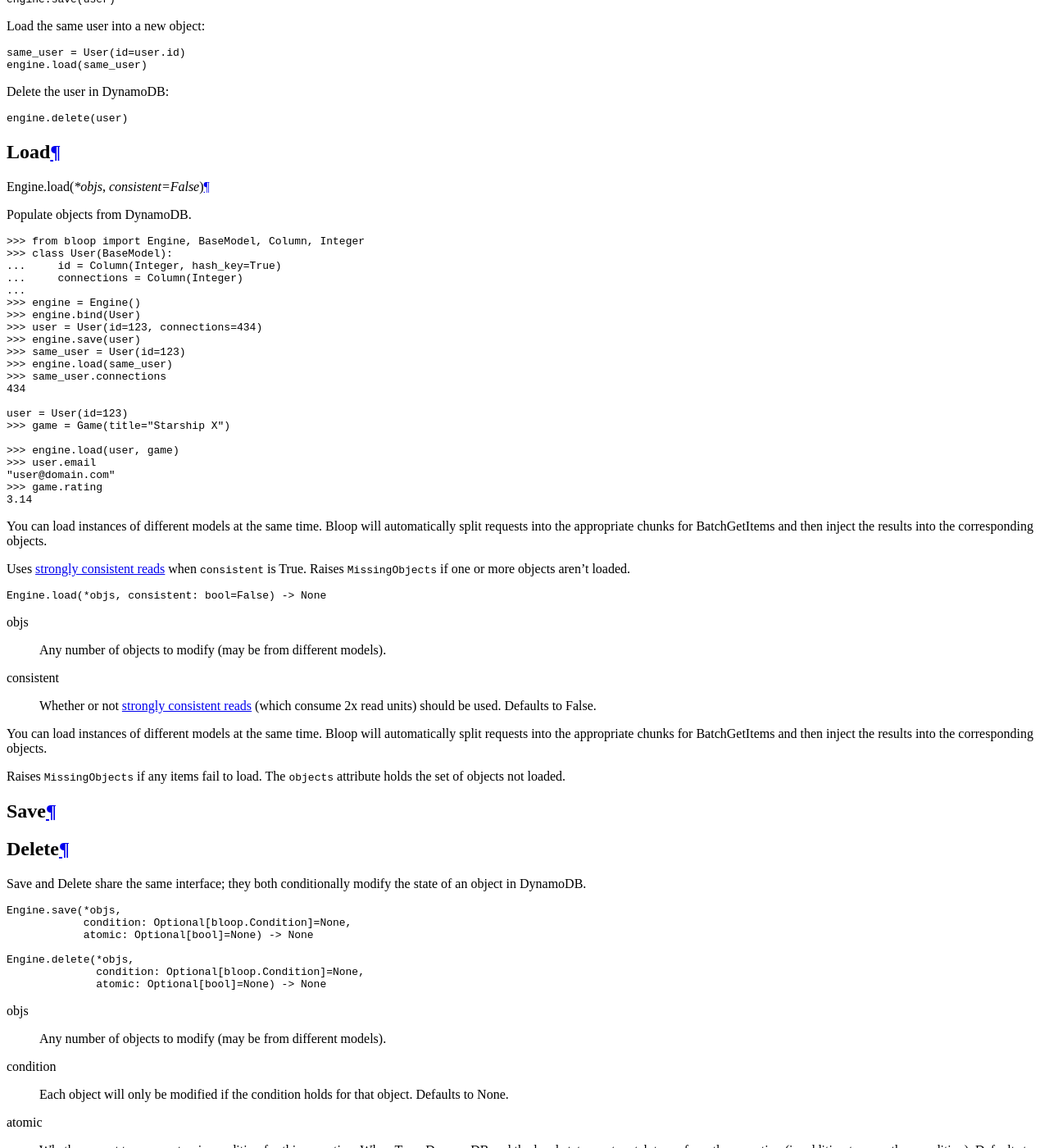
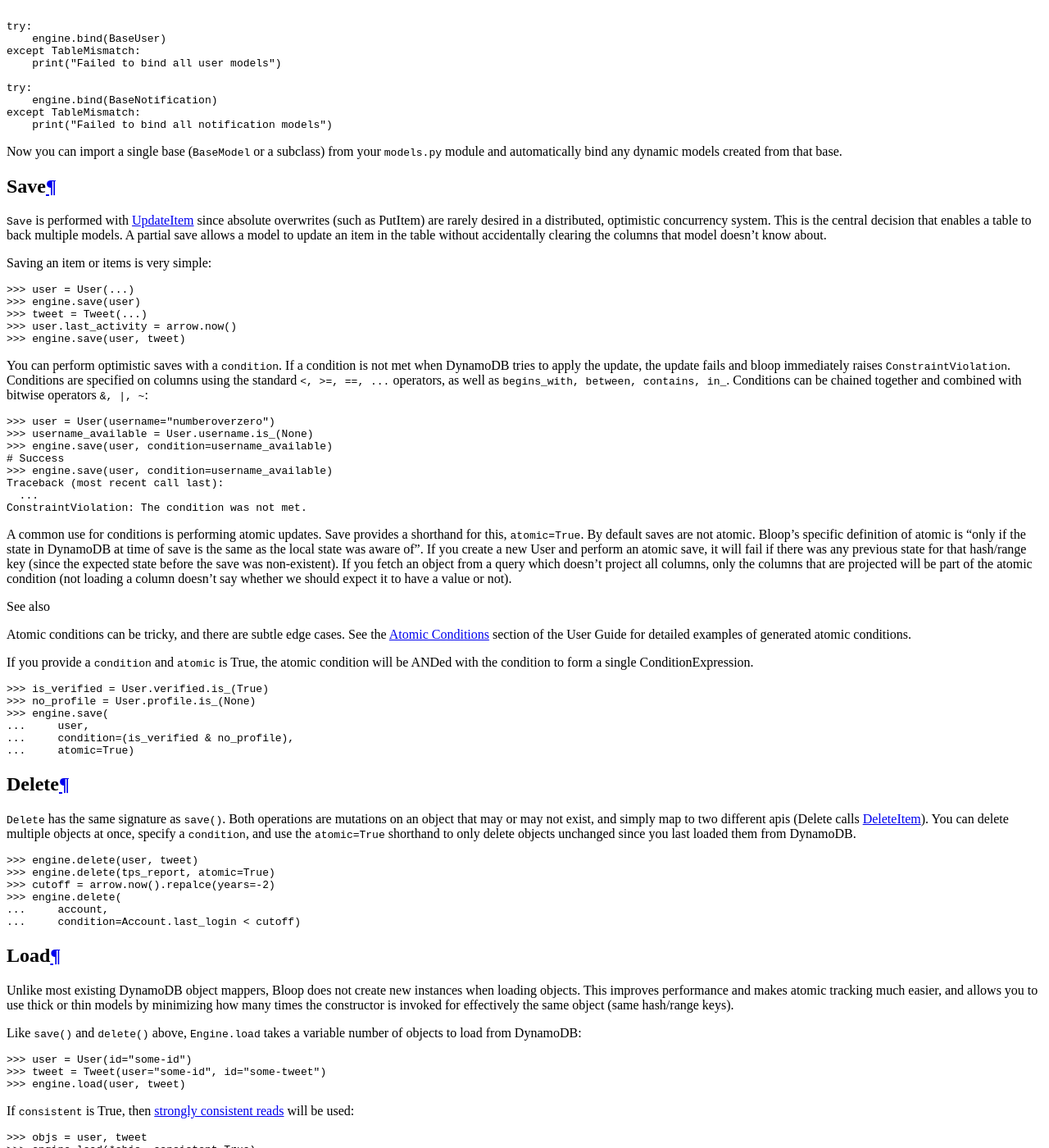
Before and after one commit to numberoverzero/bloop, a Sphinx documentation site: the page built from docs/user/engine.rst, in a window 1280 px wide and 1400 px high, scrolled down 1309 px. Shown: the whole window at 82% size. Built offline with Sphinx 7.4.7 and the Read the Docs theme 2.0.0, drawn with Linux system fonts in a browser that asks for light colours; some of the changed text lies outside the part shown.

Commit message:
Rewrite user guide 'Using the Engine'
Next step is cleaning up 'Query and Scan' and 'Streams', and then
probably moving them into the 'Using the Engine' section.  And
renaming that section, because it's not a great name.

```diff
--- a/docs/user/engine.rst
+++ b/docs/user/engine.rst
@@ -1,126 +1,66 @@
 Using the Engine
 ^^^^^^^^^^^^^^^^
 
-All loading, saving, and deleting is done through a :class:`~bloop.engine.Engine`.
+The :class:`~bloop.engine.Engine` is the main way you'll interact with DynamoDB (and DynamoDBStreams).
+Once you've :ref:`defined some models <define-models>`, you're ready to start
+:func:`loading <bloop.engine.Engine.load>`, :func:`saving <bloop.engine.Engine.save>` and
+:func:`querying <bloop.engine.Engine.query>`.
 
-Reusing the model from :ref:`define-models`:
+.. attention::
+
+    This section uses the same ``User`` model from the previous section.  If you've haven't already done so,
+    :ref:`go back <define-models>` and set that up.
+
+
+======
+ Bind
+======
+
+As noted in the previous section, every model must first be bound to a backing table with
+:func:`Engine.bind <bloop.engine.Engine.bind>` before we can interact with instances in DynamoDB.
+
+When an engine binds a model, it also binds all non-abstract subclasses.  This means you can bind all models in one
+call, centralizing any error handling or table correction.  For example, you may have specialized models for users,
+notifications, and impressions.  Each of these can be grouped with an abstract base, and then all specialized models
+created at once:
 
 .. code-block:: python
 
-    from bloop import (
-        BaseModel, Boolean, Column, DateTime, String,
-        UUID, GlobalSecondaryIndex)
+    class BaseUser(BaseModel):
+        class Meta:
+            abstract = True
 
-    class User(BaseModel):
-        id = Column(UUID, hash_key=True)
-        email = Column(String)
-        created_on = Column(DateTime)
-        verified = Column(Boolean)
-        profile = Column(String)
+    class BaseNotification(BaseModel):
+        class Meta:
+            abstract = True
 
-        by_email = GlobalSecondaryIndex(
-            projection="keys", hash_key="email")
+    ...
 
-You can create a new instance with the base ``__init__``:
+    class Admin(BaseUser):
+        ...
 
-.. code-block:: python
+    class Moderator(BaseUser):
+        ...
 
-    import arrow, uuid
+    class PriorityNotification(BaseNotification):
+        ...
 
-    user = User(id=uuid.uuid4(),
-                email="user@domain.com",
-                created_on=arrow.now())
+    class EmailNotification(BaseNotification):
+        ...
 
-You'll need an engine to persist the user:
 
-.. code-block:: python
+    try:
+        engine.bind(BaseUser)
+    except TableMismatch:
+        print("Failed to bind all user models")
 
-    from bloop import Engine
-    engine = Engine()
-    engine.bind(BaseModel)
+    try:
+        engine.bind(BaseNotification)
+    except TableMismatch:
+        print("Failed to bind all notification models")
 
-Save to DynamoDB:
-
-.. code-block:: python
-
-    engine.save(user)
-
-Load the same user into a new object:
-
-.. code-block:: python
-
-    same_user = User(id=user.id)
-    engine.load(same_user)
-
-Delete the user in DynamoDB:
-
-.. code-block:: python
-
-    engine.delete(user)
-
-======
- Load
-======
-
-.. function:: Engine.load(*objs, consistent=False)
-
-Populate objects from DynamoDB.
-
-.. code-block:: pycon
-
-    >>> from bloop import Engine, BaseModel, Column, Integer
-    >>> class User(BaseModel):
-    ...     id = Column(Integer, hash_key=True)
-    ...     connections = Column(Integer)
-    ...
-    >>> engine = Engine()
-    >>> engine.bind(User)
-    >>> user = User(id=123, connections=434)
-    >>> engine.save(user)
-    >>> same_user = User(id=123)
-    >>> engine.load(same_user)
-    >>> same_user.connections
-    434
-
-    user = User(id=123)
-    >>> game = Game(title="Starship X")
-
-    >>> engine.load(user, game)
-    >>> user.email
-    "user@domain.com"
-    >>> game.rating
-    3.14
-
-You can load instances of different models at the same time.  Bloop will automatically split requests into the
-appropriate chunks for BatchGetItems and then inject the results into the corresponding objects.
-
-Uses `strongly consistent reads`__ when ``consistent`` is True.
-Raises :exc:`~bloop.exceptions.MissingObjects` if one or more objects aren't loaded.
-
-__ http://docs.aws.amazon.com/amazondynamodb/latest/developerguide/HowItWorks.ReadConsistency.html
-
-.. code-block:: python
-
-    Engine.load(*objs, consistent: bool=False) -> None
-
-.. attribute:: objs
-    :noindex:
-
-    Any number of objects to modify (may be from different models).
-
-.. attribute:: consistent
-    :noindex:
-
-    Whether or not `strongly consistent reads`__ (which consume 2x read units) should be used.
-    Defaults to False.
-
-    __ http://docs.aws.amazon.com/amazondynamodb/latest/developerguide/HowItWorks.ReadConsistency.html
-
-You can load instances of different models at the same time.  Bloop will automatically split requests into the
-appropriate chunks for BatchGetItems and then inject the results into the corresponding objects.
-
-Raises :exc:`~bloop.exceptions.MissingObjects` if any items fail to load.  The ``objects``
-attribute holds the set of objects not loaded.
+Now you can import a single base (:class:`~bloop.models.BaseModel` or a subclass) from your ``models.py`` module
+and automatically bind any dynamic models created from that base.
 
 .. _user-engine-save:
 
@@ -128,72 +68,122 @@ attribute holds the set of objects not loaded.
  Save
 ======
 
+:func:`Save <bloop.engine.Engine.save>` is performed with `UpdateItem`_ since absolute overwrites (such as PutItem)
+are rarely desired in a distributed, optimistic concurrency system.  This is the central decision that enables a
+table to back multiple models.  A partial save allows a model to update an item in the table without accidentally
+clearing the columns that model doesn't know about.
+
+Saving an item or items is very simple:
+
+.. code-block:: pycon
+
+    >>> user = User(...)
+    >>> engine.save(user)
+    >>> tweet = Tweet(...)
+    >>> user.last_activity = arrow.now()
+    >>> engine.save(user, tweet)
+
+You can perform optimistic saves with a ``condition``.  If a condition is not met when DynamoDB tries to apply the
+update, the update fails and bloop immediately raises :exc:`~bloop.exceptions.ConstraintViolation`.  Conditions are
+specified on columns using the standard ``<, >=, ==, ...`` operators, as well as
+``begins_with, between, contains, in_``.  Conditions can be chained together and combined with bitwise operators
+``&, |, ~``:
+
+.. code-block:: pycon
+
+    >>> user = User(username="numberoverzero")
+    >>> username_available = User.username.is_(None)
+    >>> engine.save(user, condition=username_available)
+    # Success
+    >>> engine.save(user, condition=username_available)
+    Traceback (most recent call last):
+      ...
+    ConstraintViolation: The condition was not met.
+
+A common use for conditions is performing atomic updates.  Save provides a shorthand for this, ``atomic=True``.  By
+default saves are not atomic.  Bloop's specific definition of atomic is "only if the state in DynamoDB at time of
+save is the same as the local state was aware of".  If you create a new User and perform an atomic save, it will
+fail if there was any previous state for that hash/range key (since the expected state before the save was
+non-existent).  If you fetch an object from a query which doesn't project all columns, only the columns that are
+projected will be part of the atomic condition (not loading a column doesn't say whether we should expect it to have
+a value or not).
+
+.. seealso::
+
+    Atomic conditions can be tricky, and there are subtle edge cases.  See the :ref:`Atomic Conditions <atomic>`
+    section of the User Guide for detailed examples of generated atomic conditions.
+
+If you provide a ``condition`` and ``atomic`` is True, the atomic condition will be ANDed with the condition to
+form a single ConditionExpression.
+
+.. code-block:: pycon
+
+    >>> is_verified = User.verified.is_(True)
+    >>> no_profile = User.profile.is_(None)
+    >>> engine.save(
+    ...     user,
+    ...     condition=(is_verified & no_profile),
+    ...     atomic=True)
+
+.. _UpdateItem: http://docs.aws.amazon.com/amazondynamodb/latest/APIReference/API_UpdateItem.html
+
 .. _user-engine-delete:
 
 ========
  Delete
 ========
 
-Save and Delete share the same interface; they both conditionally modify the state of an object in DynamoDB.
+:func:`Delete <bloop.engine.Engine.delete>` has the same signature as :func:`~bloop.engine.Engine.save`.  Both
+operations are mutations on an object that may or may not exist, and simply map to two different apis (Delete calls
+`DeleteItem`_).  You can delete multiple objects at once, specify a ``condition``, and use the ``atomic=True``
+shorthand to only delete objects unchanged since you last loaded them from DynamoDB.
 
-.. code-block:: python
+.. code-block:: pycon
 
-    Engine.save(*objs,
-                condition: Optional[bloop.Condition]=None,
-                atomic: Optional[bool]=None) -> None
+    >>> engine.delete(user, tweet)
+    >>> engine.delete(tps_report, atomic=True)
+    >>> cutoff = arrow.now().repalce(years=-2)
+    >>> engine.delete(
+    ...     account,
+    ...     condition=Account.last_login < cutoff)
 
-    Engine.delete(*objs,
-                  condition: Optional[bloop.Condition]=None,
-                  atomic: Optional[bool]=None) -> None
+.. _DeleteItem: http://docs.aws.amazon.com/amazondynamodb/latest/APIReference/API_DeleteItem.html
 
-.. attribute:: objs
-    :noindex:
+======
+ Load
+======
 
-    Any number of objects to modify (may be from different models).
+Unlike most existing DynamoDB object mappers, Bloop does not create new instances when loading objects.
+This improves performance and makes atomic tracking much easier, and allows you to use thick or thin models by
+minimizing how many times the constructor is invoked for effectively the same object (same hash/range keys).
 
-.. attribute:: condition
-    :noindex:
+Like :func:`~bloop.engine.Engine.save` and :func:`~bloop.engine.Engine.delete` above,
+:func:`Engine.load <bloop.engine.Engine.load>` takes a variable number of objects to load from DynamoDB:
 
-    Each object will only be modified if the condition holds for that object.  Defaults to None.
+.. code-block:: pycon
 
-.. attribute:: atomic
-    :noindex:
+    >>> user = User(id="some-id")
+    >>> tweet = Tweet(user="some-id", id="some-tweet")
+    >>> engine.load(user, tweet)
 
-    Whether or not to use an atomic condition for this operation.  When True, DynamoDB and the local state must match
-    to perform the operation (in addition to any other condition).  Defaults to False.
+If ``consistent`` is True, then `strongly consistent reads`__ will be used:
 
-.. _save-delete-conditions:
+.. code-block:: pycon
 
------------------------
- Conditions and Atomic
------------------------
+    >>> objs = user, tweet
+    >>> engine.load(*objs, consistent=True)
 
-:ref:`Conditions <conditions>` are expressed with the usual python comparisons (``<=``, ``>``, ``==``, ...)
-as well as a few methods such as ``begins_with``, ``between``, and ``is_``.
+If any objects aren't loaded, Bloop raises :exc:`~bloop.exceptions.MissingObjects`:
 
-For example, if the user must be verified in order to change their profile:
+.. code-block:: pycon
 
-.. code-block:: python
+    >>> user = User(username="not-real")
+    >>> engine.load(user)
+    Traceback (most recent call last):
+      ...
+    MissingObjects: Failed to load some objects.
 
-    def update_profile(user_id, new_profile):
-        user = User(id=user_id)
-        engine.load(user)
+You can access :data:`MissingObjects.objects <bloop.exceptions.MissingObjects.objects>` to see which objects failed
+to load.
 
-        user.profile = new_profile
-
-        # "is_" aliases "==" for equality tests against singletons
-        # https://www.python.org/dev/peps/pep-0008/#id49
-        is_verified = User.verified.is_(True)
-
-        # Throws bloop.ConstraintViolation on failure
-        engine.save(user, condition=is_verified)
-
-This is much better than checking the ``verified`` property locally, since the property could change in DynamoDB
-between when the user is loaded and when the save is executed.
-
-When ``atomic`` is True, Bloop inserts a condition (or ANDs with a user-provided condition) that requires the state in
-DynamoDB to match the last state that was loaded from DynamoDB.  For new objects, an atomic save requires that the
-object not exist in DynamoDB.
-
-Atomics can be tricky.  The generated atomic condition for an object returned from a query against an index
-that doesn't project all columns will only include the projected columns.
+__ http://docs.aws.amazon.com/amazondynamodb/latest/developerguide/HowItWorks.ReadConsistency.html
--- a/docs/user/models.rst
+++ b/docs/user/models.rst
@@ -160,7 +160,7 @@ is ``None``.  To enable a stream with both new and old images, use:
             "include": ["new", "old"]
         }
 
-See the :ref:`streams` section of the user guide to get started.  Streams are awesome.
+See the :ref:`user-streams` section of the user guide to get started.  Streams are awesome.
 
 ---------------------
  Model Introspection
--- a/docs/user/query.rst
+++ b/docs/user/query.rst
@@ -1,3 +1,5 @@
+.. _user-query-scan:
+
 Query and Scan
 ^^^^^^^^^^^^^^
 
--- a/docs/user/streams.rst
+++ b/docs/user/streams.rst
@@ -1,4 +1,4 @@
-.. _streams:
+.. _user-streams:
 
 Streams
 ^^^^^^^
```
